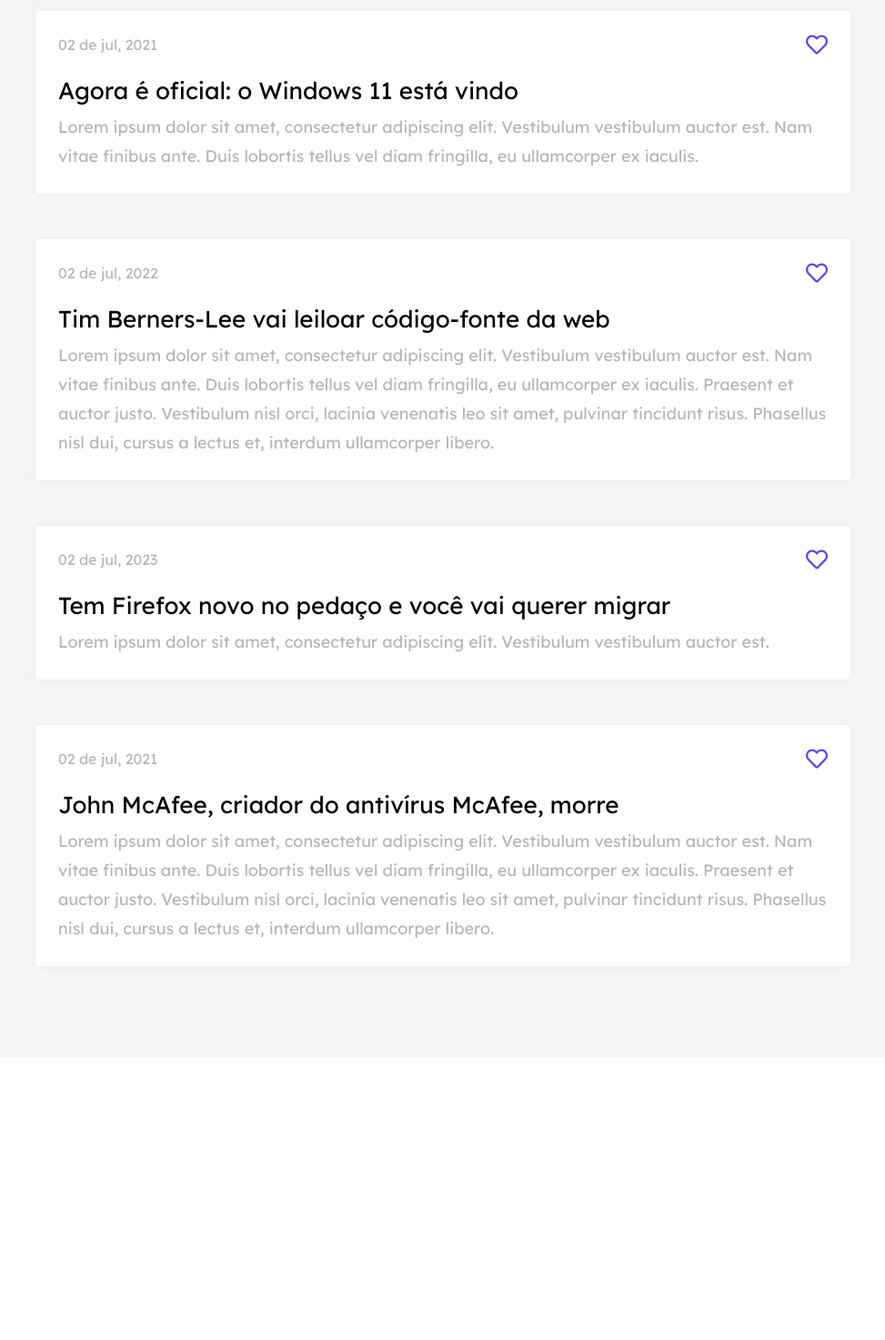
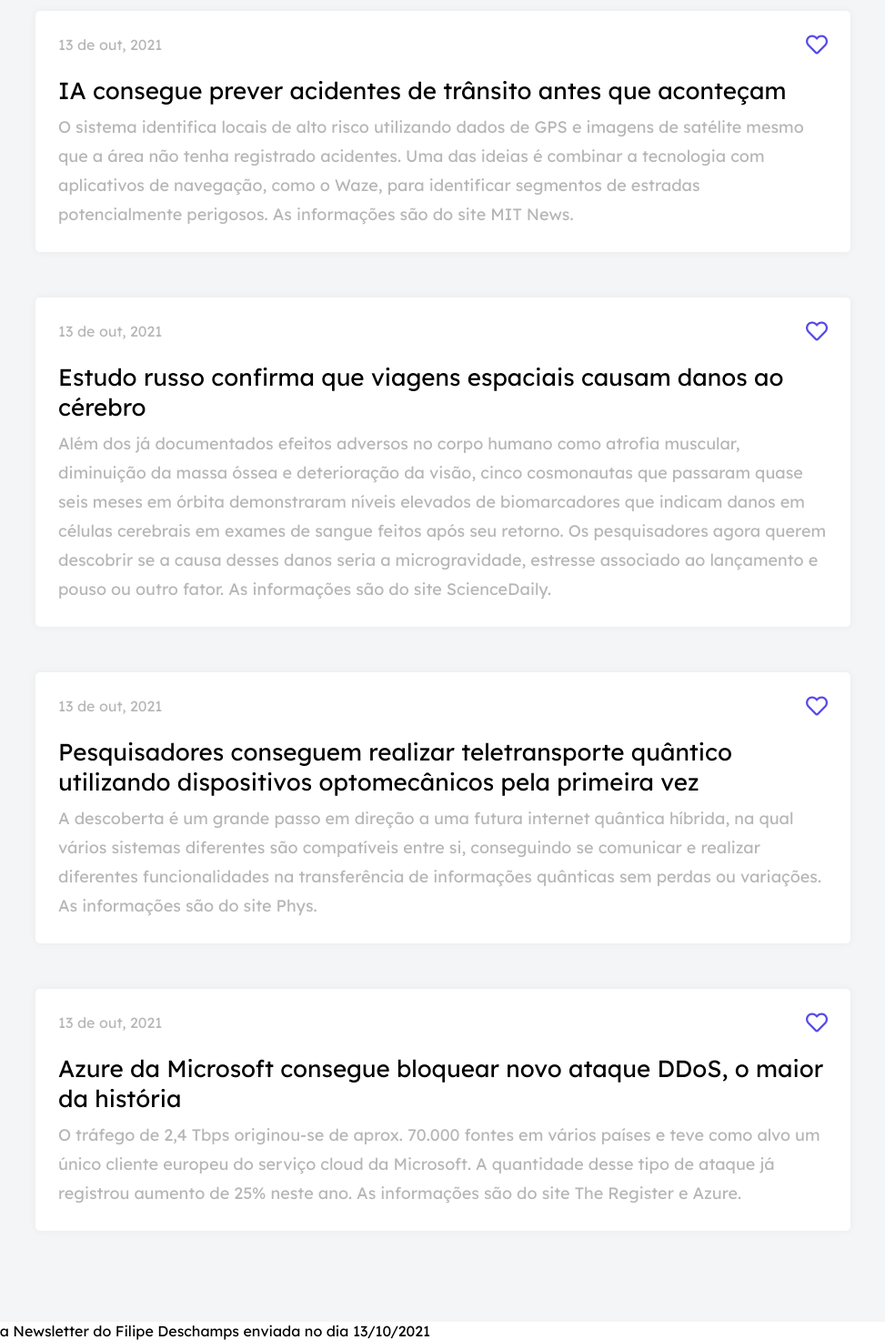
Before and after one commit to isaasc/desafio01-codelandia, a plain HTML site: page desafio-1/index.html in a window 1280 px wide. Shown: the part 360-1833 px from the top of the page at 91% size, without its empty margins (153-1126 px from the left). Before the commit the page ends 1522 px from the top, so only its background shows below. Drawn offline with nearby package versions, Linux system fonts and the light colour scheme.

Commit message:
post-adjustment

```diff
--- a/desafio-1/css/style.css
+++ b/desafio-1/css/style.css
@@ -50,12 +50,15 @@ input[type="search"] {
   width: 100%;
   padding: 1.375rem;
   font-family: "Inter", sans-serif;
+  outline: 0;
+  font-size: 18px;
+  color: var(--white);
 }
 
 input::placeholder {
   color: var(--white);
-  opacity: 0.5;
-  font-weight: 500;
+  opacity: 0.6;
+  font-weight: 100;
   font-size: 18px;
 }
 
@@ -85,10 +88,10 @@ article {
 }
 
 article:last-child {
-    margin-bottom: 0;
+  margin-bottom: 0;
 }
 
-div {
+.div-space-between {
   display: flex;
   justify-content: space-between;
   align-items: center;
@@ -107,7 +110,7 @@ i {
   font-size: 24px;
 }
 
-h2 {
+.title {
   font-size: 26px;
 }
 
--- a/desafio-1/index.html
+++ b/desafio-1/index.html
@@ -20,7 +20,7 @@
         <p>Codelândia</p>
         <p>blog</p>
       </nav>
-      <div id="divSearch">
+      <div id="divSearch" class="div-space-between">
         <i class="fas fa-search"></i>
         <input
           type="search"
@@ -31,59 +31,93 @@
       </div>
     </header>
     <main>
-      <article>
-        <div>
-          <h3>02 de jul, 2021</h3>
+      <article class="container-post">
+        <div class="div-space-between date">
+          <h3>13 de out, 2021</h3>
           <i class="far fa-heart"></i>
         </div>
-        <h2>Agora é oficial: o Windows 11 está vindo</h2>
-        <p>
-          Lorem ipsum dolor sit amet, consectetur adipiscing elit. Vestibulum
-          vestibulum auctor est. Nam vitae finibus ante. Duis lobortis tellus
-          vel diam fringilla, eu ullamcorper ex iaculis.
+        <h2 class="title">
+          IA consegue prever acidentes de trânsito antes que aconteçam
+        </h2>
+        <p class="description">
+          O sistema identifica locais de alto risco utilizando dados de GPS e
+          imagens de satélite mesmo que a área não tenha registrado acidentes.
+          Uma das ideias é combinar a tecnologia com aplicativos de navegação,
+          como o Waze, para identificar segmentos de estradas potencialmente
+          perigosos. As informações são do site MIT News.
         </p>
       </article>
-      <article>
-        <div>
-          <h3>02 de jul, 2022</h3>
+      <article class="container-post">
+        <div class="div-space-between date">
+          <h3>13 de out, 2021</h3>
           <i class="far fa-heart"></i>
         </div>
-        <h2>Tim Berners-Lee vai leiloar código-fonte da web</h2>
-        <p>
-          Lorem ipsum dolor sit amet, consectetur adipiscing elit. Vestibulum
-          vestibulum auctor est. Nam vitae finibus ante. Duis lobortis tellus
-          vel diam fringilla, eu ullamcorper ex iaculis. Praesent et auctor
-          justo. Vestibulum nisl orci, lacinia venenatis leo sit amet, pulvinar
-          tincidunt risus. Phasellus nisl dui, cursus a lectus et, interdum
-          ullamcorper libero.
+        <h2 class="title">
+          Estudo russo confirma que viagens espaciais causam danos ao cérebro
+        </h2>
+        <p class="description">
+          Além dos já documentados efeitos adversos no corpo humano como atrofia
+          muscular, diminuição da massa óssea e deterioração da visão, cinco
+          cosmonautas que passaram quase seis meses em órbita demonstraram
+          níveis elevados de biomarcadores que indicam danos em células
+          cerebrais em exames de sangue feitos após seu retorno. Os
+          pesquisadores agora querem descobrir se a causa desses danos seria a
+          microgravidade, estresse associado ao lançamento e pouso ou outro
+          fator. As informações são do site ScienceDaily.
         </p>
       </article>
-      <article>
-        <div>
-          <h3>02 de jul, 2023</h3>
+      <article class="container-post">
+        <div class="div-space-between date">
+          <h3>13 de out, 2021</h3>
           <i class="far fa-heart"></i>
         </div>
-        <h2>Tem Firefox novo no pedaço e você vai querer migrar</h2>
-        <p>
-          Lorem ipsum dolor sit amet, consectetur adipiscing elit. Vestibulum
-          vestibulum auctor est.
+        <h2 class="title">
+          Pesquisadores conseguem realizar teletransporte quântico utilizando
+          dispositivos optomecânicos pela primeira vez
+        </h2>
+        <p class="description">
+          A descoberta é um grande passo em direção a uma futura internet
+          quântica híbrida, na qual vários sistemas diferentes são compatíveis
+          entre si, conseguindo se comunicar e realizar diferentes
+          funcionalidades na transferência de informações quânticas sem perdas
+          ou variações. As informações são do site Phys.
         </p>
       </article>
-      <article>
-        <div>
-          <h3>02 de jul, 2021</h3>
+      <article class="container-post">
+        <div class="div-space-between date">
+          <h3>13 de out, 2021</h3>
           <i class="far fa-heart"></i>
         </div>
-        <h2>John McAfee, criador do antivírus McAfee, morre</h2>
-        <p>
-          Lorem ipsum dolor sit amet, consectetur adipiscing elit. Vestibulum
-          vestibulum auctor est. Nam vitae finibus ante. Duis lobortis tellus
-          vel diam fringilla, eu ullamcorper ex iaculis. Praesent et auctor
-          justo. Vestibulum nisl orci, lacinia venenatis leo sit amet, pulvinar
-          tincidunt risus. Phasellus nisl dui, cursus a lectus et, interdum
-          ullamcorper libero.
+        <h2 class="title">
+          Azure da Microsoft consegue bloquear novo ataque DDoS, o maior da
+          história
+        </h2>
+        <p class="description">
+          O tráfego de 2,4 Tbps originou-se de aprox. 70.000 fontes em vários
+          países e teve como alvo um único cliente europeu do serviço cloud da
+          Microsoft. A quantidade desse tipo de ataque já registrou aumento de
+          25% neste ano. As informações são do site The Register e Azure.
         </p>
       </article>
     </main>
+    <footer>
+      <p>
+        Notícias retiradas da Newsletter do Filipe Deschamps enviada no dia
+        13/10/2021
+      </p>
+    </footer>
+    <script src="https://unpkg.com/scrollreveal"></script>
+    <script>
+      const sr = ScrollReveal({
+        origin: "bottom",
+        distance: "40px",
+        duration: 1000,
+      });
+
+      ScrollReveal().reveal(".container-post", { delay: 200 });
+      ScrollReveal().reveal(".date", { delay: 300 });
+      ScrollReveal().reveal(".title", { delay: 500 });
+      ScrollReveal().reveal(".description", { delay: 600 });
+    </script>
   </body>
 </html>
```
